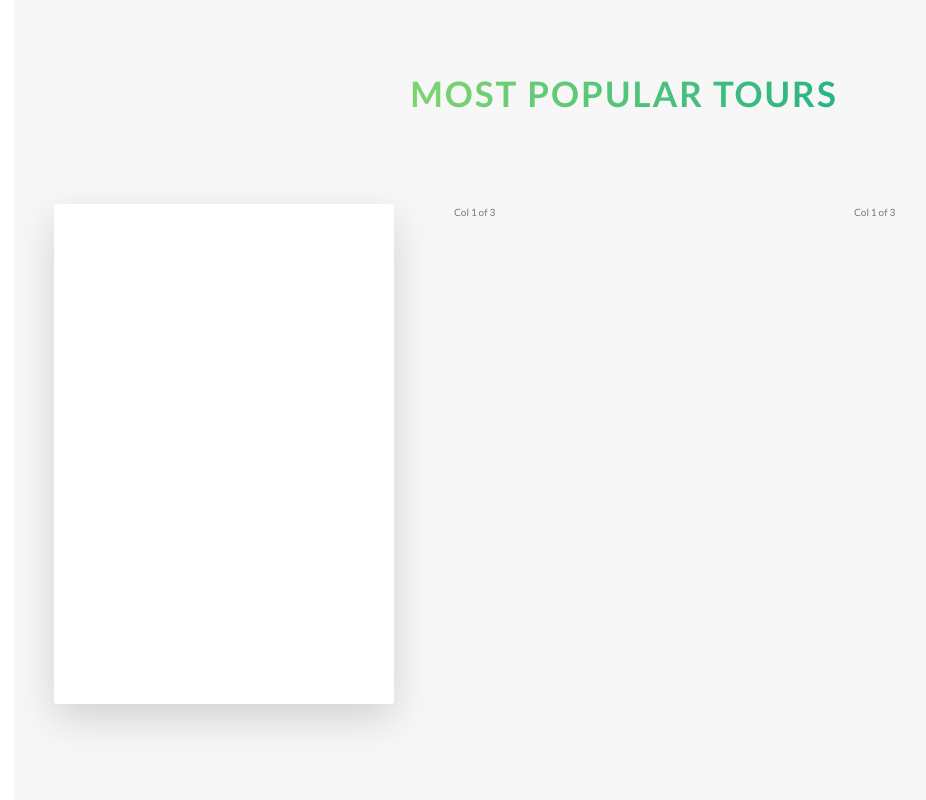
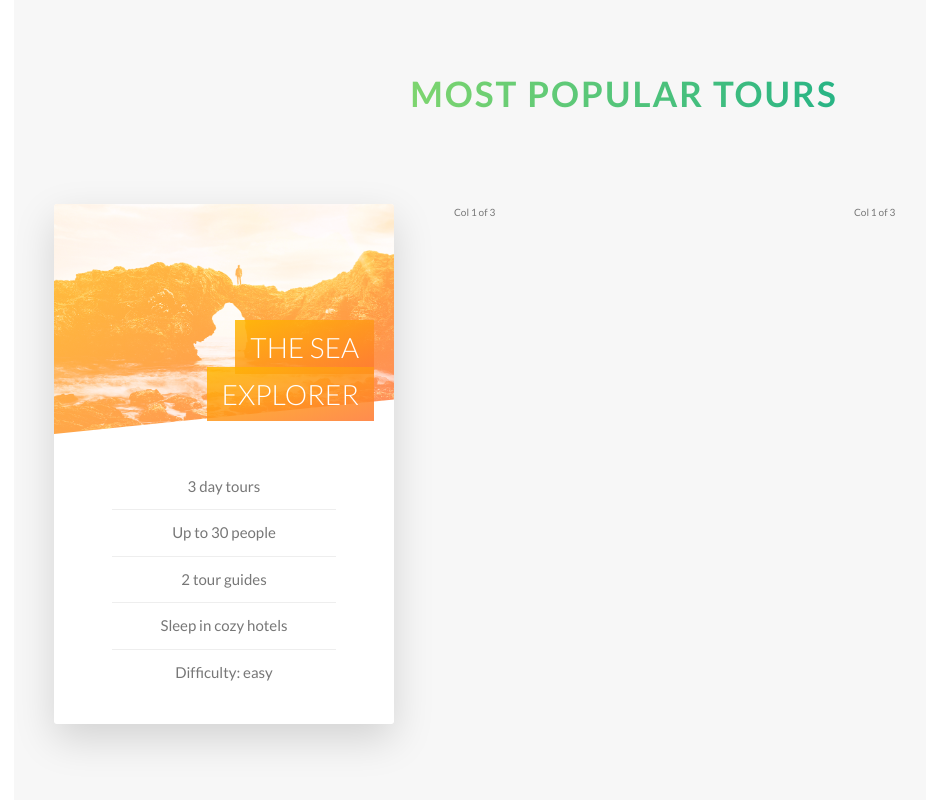
Before and after one commit to milena-mica/Natours, a website: page index.html in a window 1280 px wide. Shown: the part 2315-3115 px from the top of the page, without its empty margins (16-942 px from the left). Drawn offline with Linux system fonts and the light colour scheme.

Commit message:
Building the Tours Section - Part 2

```diff
--- a/index.html
+++ b/index.html
@@ -125,7 +125,22 @@
                 <div class="col-1-of-3">
                    <div class="card">
                        <div class="card__side card__side--front">
-                           front
+                           <div class="card__picture card__picture--1">
+                             &nbsp;
+                           </div>
+                           <h4 class="card__heading">
+                             <span class="card__heading-span card__heading-span--1">The Sea Explorer</span>
+                           </h4>
+                           <div class="card__details">
+                             <ul>
+                               <li>3 day tours</li>
+                               <li>Up to 30 people</li>
+                               <li>2 tour guides</li>
+                               <li>Sleep in cozy hotels</li>
+                               <li>Difficulty: easy</li>
+                             </ul>
+                           </div>
+
                        </div>
                        <div class="card__side card__side--back card__side--back-1">
                            back
--- a/sass/abstracts/_variables.scss
+++ b/sass/abstracts/_variables.scss
@@ -10,6 +10,7 @@ $color-tertiary-light:#2998ff;
 $color-tertiary-dark:#5643fa;
 
 $color-grey-light-1:#f7f7f7;
+$color-grey-light-2:#eee;
 
 $color-grey-dark:#777;
 $color-white: #fff;
--- a/sass/components/_card.scss
+++ b/sass/components/_card.scss
@@ -1,15 +1,14 @@
 .card {
+
+  //FUNCTIONALITY
 
     perspective: 150rem;
     -moz-perspective: 150rem;
     position:relative;
-    height:50rem;
+    height:52rem;
 
     &__side {
-        color:#fff;
-        font-size:2rem;
-
-        height: 50rem;
+        height: 52rem;
         transition: all .8s ease;
         position:absolute;
         top: 0;
@@ -17,6 +16,7 @@
         width:100%;
         backface-visibility: hidden;
         border-radius: 3px;
+        overflow: hidden;
         box-shadow: 0 1.5rem 4rem rgba($color-black, .15);
 
         &--front {
@@ -40,4 +40,71 @@
     &:hover &__side--back {
         transform: rotateY(0);
     }
+
+    // FRONT SIDE STYLING
+    &__picture {
+      background-size: cover;
+      height: 23rem;
+      background-blend-mode: screen;
+      -webkit-clip-path: polygon(0 0, 100% 0, 100% 85%, 0 100%);
+      clip-path: polygon(0 0, 100% 0, 100% 85%, 0 100%);
+
+      &--1 {
+        background-image: linear-gradient(to right bottom, $color-secondary-light, $color-secondary-dark),
+        url(../img/nat-5.jpg);
+      }
+
+      &--2 {
+        background-image: url(../img/nat-5.jpg);
+      }
+
+      &--3 {
+        background-image: url(../img/nat-5.jpg);
+      }
+   }
+
+  &__heading {
+    font-size: 2.8rem;
+    font-weight:300;
+    text-transform: uppercase;
+    text-align: right;
+    color: $color-white;
+    position:absolute;;
+    top: 12rem;
+    right: 2rem;
+    width:75%;
+
+  }
+
+  &__heading-span {
+    padding: 1rem 1.5rem;
+    -webkit-box-decoration-break:clone;
+    box-decoration-break:clone;
+
+    &--1 {
+      background-image: linear-gradient(to right bottom,
+      rgba($color-secondary-light, .85),
+      rgba($color-secondary-dark, .85));
+    }
+  }
+
+  &__details {
+    padding: 3rem;
+
+    ul {
+      list-style: none;
+      width:80%;
+      margin: 0 auto;
+
+      li {
+          text-align: center;
+          font-size: 1.5rem;
+          padding: 1rem;
+
+          &:not(:last-child) {
+            border-bottom:1px solid $color-grey-light-2;
+          }
+      }
+    }
+  }
 }
--- a/sass/layout/_header.scss
+++ b/sass/layout/_header.scss
@@ -8,7 +8,7 @@
     background-size: cover;
     background-position: top;
     position:relative;
-
+    -webkit-clip-path: polygon(0 0, 100% 0, 100% 75vh, 0 100%);
     clip-path: polygon(0 0, 100% 0, 100% 75vh, 0 100%);
 
 
```
Also changed, not shown: css/style.css.
